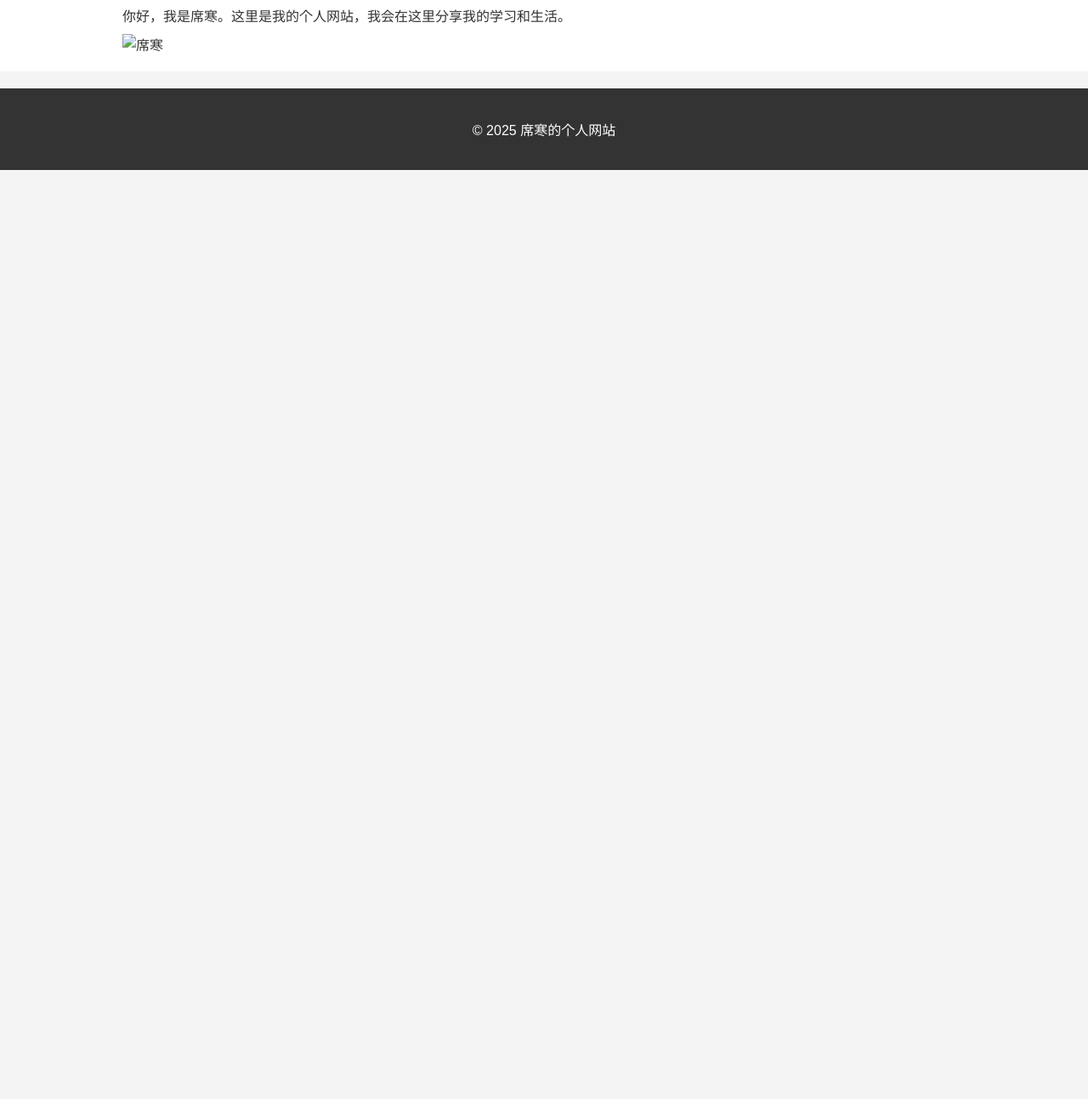
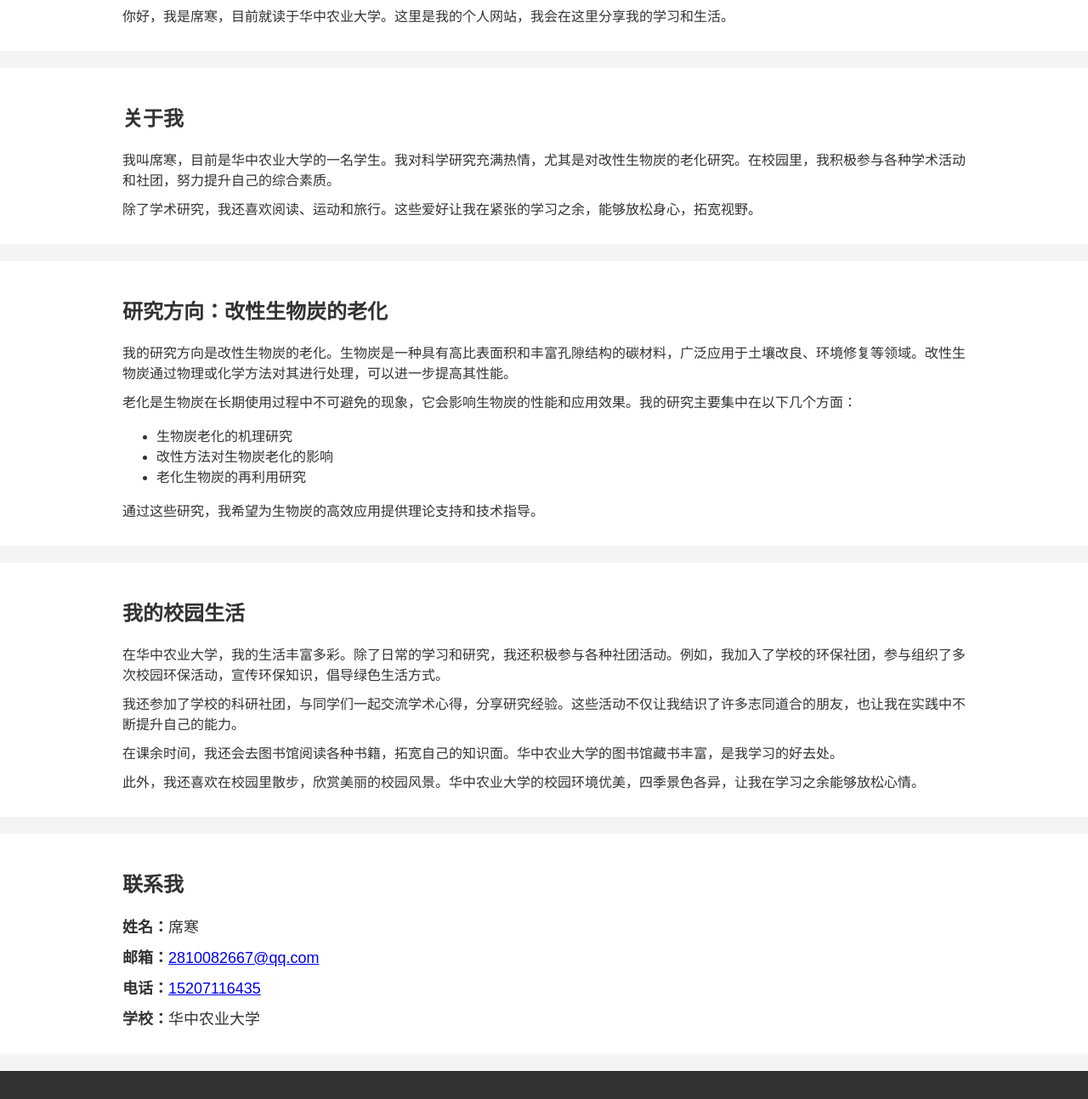
Before and after one commit to xihan-web/xihan.github.io, a plain HTML site: page index.html in a window 1280 px wide. Shown: the part 224-1517 px from the top of the page at 85% size. Before the commit the page ends 800 px from the top, so only its background shows below. Drawn offline with Linux system fonts and the light colour scheme.

Commit message:
Add files via upload

```diff
--- a/index.html
+++ b/index.html
@@ -70,6 +70,7 @@
     .main img {
       max-width: 100%;
       height: auto;
+      border-radius: 10px;
     }
     .footer {
       padding: 20px;
@@ -77,6 +78,31 @@
       background: #333;
       color: #fff;
       text-align: center;
+    }
+    .contact-info {
+      margin-top: 20px;
+      font-size: 18px;
+    }
+    .contact-info p {
+      margin: 10px 0;
+    }
+    .research {
+      margin-top: 20px;
+    }
+    .research h2 {
+      margin-bottom: 10px;
+    }
+    .research p {
+      margin: 10px 0;
+    }
+    .campus-life {
+      margin-top: 20px;
+    }
+    .campus-life h2 {
+      margin-bottom: 10px;
+    }
+    .campus-life p {
+      margin: 10px 0;
     }
   </style>
 </head>
@@ -88,20 +114,64 @@
       </div>
       <nav>
         <ul>
-          <li class="current"><a href="#">主页</a></li>
-          <li><a href="#">关于我</a></li>
-          <li><a href="#">项目</a></li>
-          <li><a href="#">联系我</a></li>
+          <li class="current"><a href="#home">主页</a></li>
+          <li><a href="#about">关于我</a></li>
+          <li><a href="#research">研究方向</a></li>
+          <li><a href="#campus-life">校园生活</a></li>
+          <li><a href="#contact">联系我</a></li>
         </ul>
       </nav>
     </div>
   </header>
 
-  <div class="main">
+  <div class="main" id="home">
     <div class="container">
       <h1>欢迎来到我的个人网站</h1>
-      <p>你好，我是席寒。这里是我的个人网站，我会在这里分享我的学习和生活。</p>
-      <img src="your-photo.jpg" alt="席寒">
+      <p>你好，我是席寒，目前就读于华中农业大学。这里是我的个人网站，我会在这里分享我的学习和生活。</p>
+    </div>
+  </div>
+
+  <div class="main" id="about">
+    <div class="container">
+      <h2>关于我</h2>
+      <p>我叫席寒，目前是华中农业大学的一名学生。我对科学研究充满热情，尤其是对改性生物炭的老化研究。在校园里，我积极参与各种学术活动和社团，努力提升自己的综合素质。</p>
+      <p>除了学术研究，我还喜欢阅读、运动和旅行。这些爱好让我在紧张的学习之余，能够放松身心，拓宽视野。</p>
+    </div>
+  </div>
+
+  <div class="main" id="research">
+    <div class="container">
+      <h2>研究方向：改性生物炭的老化</h2>
+      <p>我的研究方向是改性生物炭的老化。生物炭是一种具有高比表面积和丰富孔隙结构的碳材料，广泛应用于土壤改良、环境修复等领域。改性生物炭通过物理或化学方法对其进行处理，可以进一步提高其性能。</p>
+      <p>老化是生物炭在长期使用过程中不可避免的现象，它会影响生物炭的性能和应用效果。我的研究主要集中在以下几个方面：</p>
+      <ul>
+        <li>生物炭老化的机理研究</li>
+        <li>改性方法对生物炭老化的影响</li>
+        <li>老化生物炭的再利用研究</li>
+      </ul>
+      <p>通过这些研究，我希望为生物炭的高效应用提供理论支持和技术指导。</p>
+    </div>
+  </div>
+
+  <div class="main" id="campus-life">
+    <div class="container">
+      <h2>我的校园生活</h2>
+      <p>在华中农业大学，我的生活丰富多彩。除了日常的学习和研究，我还积极参与各种社团活动。例如，我加入了学校的环保社团，参与组织了多次校园环保活动，宣传环保知识，倡导绿色生活方式。</p>
+      <p>我还参加了学校的科研社团，与同学们一起交流学术心得，分享研究经验。这些活动不仅让我结识了许多志同道合的朋友，也让我在实践中不断提升自己的能力。</p>
+      <p>在课余时间，我还会去图书馆阅读各种书籍，拓宽自己的知识面。华中农业大学的图书馆藏书丰富，是我学习的好去处。</p>
+      <p>此外，我还喜欢在校园里散步，欣赏美丽的校园风景。华中农业大学的校园环境优美，四季景色各异，让我在学习之余能够放松心情。</p>
+    </div>
+  </div>
+
+  <div class="main" id="contact">
+    <div class="container">
+      <h2>联系我</h2>
+      <div class="contact-info">
+        <p><strong>姓名：</strong>席寒</p>
+        <p><strong>邮箱：</strong><a href="mailto:2810082667@qq.com">2810082667@qq.com</a></p>
+        <p><strong>电话：</strong><a href="tel:15207116435">15207116435</a></p>
+        <p><strong>学校：</strong>华中农业大学</p>
+      </div>
     </div>
   </div>
 
```
